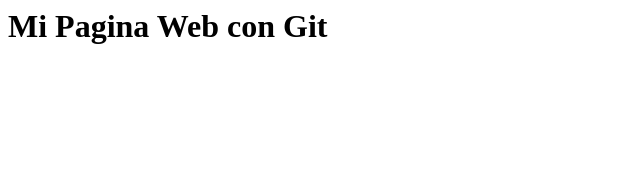
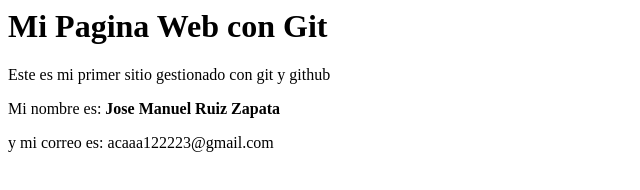
Before and after one commit to Chepe208/mipagweb, a plain HTML site: page index.html in a window 1280 px wide. Shown: the whole page, without its empty margins (0-640 px from the left). Drawn offline with Linux system fonts and the light colour scheme.

Commit message:
se agrego una descripcion al index

```diff
--- a/index.html
+++ b/index.html
@@ -1 +1,4 @@
 <h1>Mi Pagina Web con Git</h1>
+<p>Este es mi primer sitio gestionado con git y github</p>
+<p>Mi nombre es: <strong>Jose Manuel Ruiz Zapata </strong> </p>
+<p>y mi correo es: acaaa122223@gmail.com</p>
```
